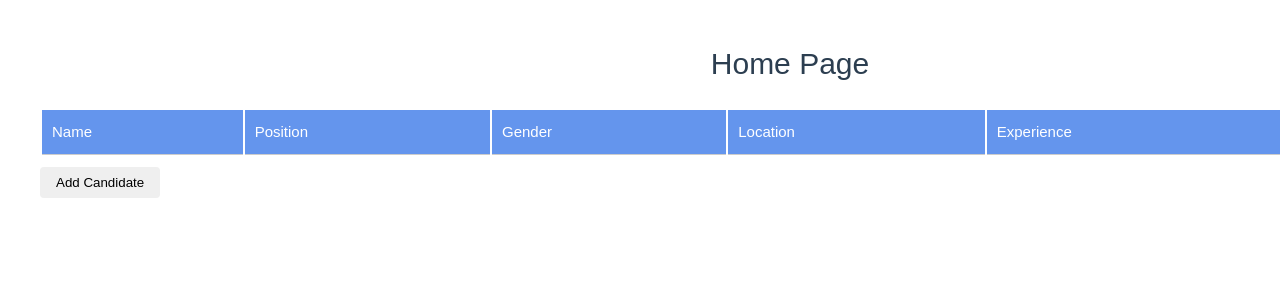
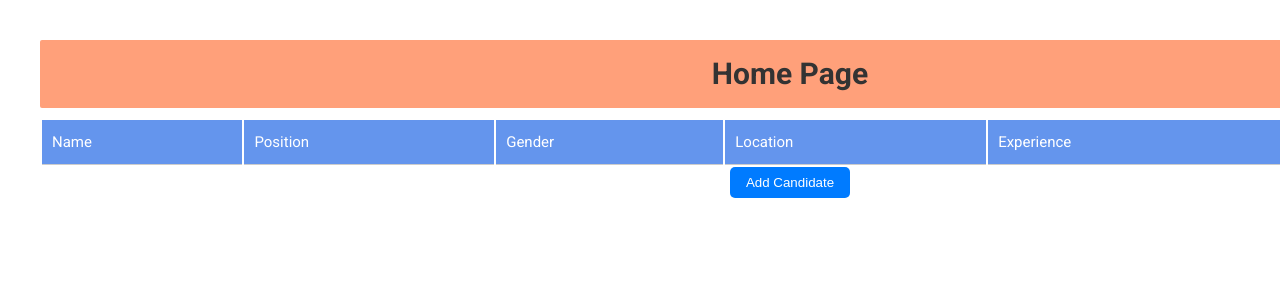
Before and after one commit to Vaishnavi-chandrabose/jobportal-.vue, a Vue app: page /homepage in a window 1280 px wide. Shown: the top 300 px of the page. Built offline with nearby package versions, Linux system fonts and the light colour scheme.

Commit message:
Modified code

```diff
--- a/src/components/AddCandidateForm.vue
+++ b/src/components/AddCandidateForm.vue
@@ -14,6 +14,9 @@
       <tr>
         <td>
           <label for="position">Select your Position:</label>
+          <div v-if="showAlert && !newCandidate.name.trim()" class="error-message">
+              Please fill candidate name.
+            </div>
         </td>
         <td>
           <select v-model="newCandidate.position" type="text" id="position" placeholder="Position" >
@@ -24,11 +27,17 @@
             <option value="Data Scientist">Data Scientist</option>
             <option value="Product Manager">Product Manager</option>
           </select>
+          <div v-if="showAlert && !newCandidate.position" class="error-message">
+              Please select a position.
+            </div>
         </td>
       </tr>
       <tr>
         <td>
           <label for="gender">Select your Gender:</label>
+          <div v-if="showAlert && !newCandidate.gender" class="error-message">
+              Please select a Gender.
+            </div>
         </td>
         <td>
           <label>
@@ -44,6 +53,9 @@
       <tr>
         <td>
           <label for="location">Enter your Location:</label>
+          <div v-if="showAlert && !newCandidate.location" class="error-message">
+              Please Enter your Location.
+            </div>
         </td>
         <td>
           <input v-model="newCandidate.location" type="text" id="location" placeholder="Location" r>
@@ -61,11 +73,6 @@
     <button type="submit">Add Candidate</button>
     <span class="close-btn" @click="closeEditCandidateModal">&times;</span>
   </form>
-
-  <div v-if="showAlert" class="alert">
-    Please fill in all required fields.
-  </div>
-
 </template>
 
 <script>
@@ -112,8 +119,8 @@ export default {
       return isNameValid && isPositionValid && isGenderValid && isLocationValid && isExperienceValid;
     },
     closeEditCandidateModal() {
-      this.showAlert = false; // Hide the alert if it's shown.
-      this.$emit('closeModal'); // Emit the 'closeModal' event to notify the parent component.
+      this.showAlert = false;
+      this.$emit('closeModal');
     },
   },
 };
@@ -131,9 +138,9 @@ export default {
   width: 80%;
   max-width: 600px;
   padding: 30px;
-  background-color: #f1f1f1; /* Light gray background color */
+  background-color: #f1f1f1;
   border-radius: 2px;
-  z-index: 9999; /* Make sure the modal appears on top of other elements */
+  z-index: 9999;
 }
 .close-btn {
   position: absolute;
@@ -141,17 +148,11 @@ export default {
   right: 10px;
   font-size: 24px;
   cursor: pointer;
-  color: #f00; /* Red color for the cross button */
-  /* You can also use other formats like "#ff0000" for red color */
+  color: #f00;
 }
-
 .close-btn:hover {
-  color: #d00; /* Darker red color on hover */
+  color: #d00;
 }
-
-
-
-
 .close-btn:hover {
   color: #333;
 }
@@ -197,4 +198,28 @@ button[type="submit"]:active,
 .button:active {
   background-color: #003f80;
 }
+.error-message {
+  position: absolute;
+  top: 100%;
+  bottom: -20px;
+  left: 0;
+  font-size: 14px;
+  color: red;
+
+.alert {
+
+  position: absolute;
+  top: 100%;
+  left: 0;
+  color: red;
+}
+#error-container {
+  position: relative;
+}
+#error-container .error-message {
+  position: absolute;
+  bottom: 0px;
+  left: 0;
+}
+}
 </style>
--- a/src/components/CandidateTable.vue
+++ b/src/components/CandidateTable.vue
@@ -20,13 +20,11 @@
           <td>{{ candidate.experience }}</td>
           <td>
             <DeleteCandidateButton @deleteCandidate="deleteCandidate(index)" />
-            <button @click="showEditModal(candidate, index)">Edit</button>
+            <button @click="showEditModal(candidate, index)">Update</button>
           </td>
         </tr>
       </tbody>
     </table>
-
-    <!-- Edit Candidate Modal -->
     <div v-if="showEditCandidateModal" class="modal">
       <div class="modal-content">
         <EditCandidate
--- a/src/components/EditCandidate.vue
+++ b/src/components/EditCandidate.vue
@@ -2,7 +2,6 @@
   <div>
     <h2>Edit Candidate</h2>
     <form @submit.prevent="updateCandidate">
-      <!-- form content -->
       <label for="name">Enter your Name:</label>
       <input v-model="candidate.name" type="text" id="name" placeholder="Name">
       <br>
--- a/src/components/HomePage.vue
+++ b/src/components/HomePage.vue
@@ -3,16 +3,12 @@
     <h1>Home Page</h1>
     <CandidateTable :candidates="candidates" @deleteCandidate="deleteCandidate" @openEditCandidateModal="openEditCandidateModal" />
     <button @click="showAddCandidateModal = true">Add Candidate</button>
-
-    <!-- Add Candidate Modal -->
     <div v-if="showAddCandidateModal" class="modal">
       <div class="modal-content">
         <h2>Add Candidate</h2>
         <AddCandidateForm @addCandidate="addCandidate" @closeModal="closeAddCandidateModal" />
       </div>
     </div>
-
-    <!-- Edit Candidate Modal -->
     <div v-if="showEditCandidateModal" class="modal">
       <div class="modal-content">
         <EditCandidate :candidateData="selectedCandidateData" :key="selectedCandidateData.id" @updateCandidate="updateCandidateRow" @closeModal="closeEditCandidateModal" />
@@ -74,6 +70,8 @@ export default {
 };
 </script>
 <style>
+@import url('https://fonts.googleapis.com/css2?family=Roboto:wght@400;700&display=swap');
+
 html, body {
   height: 100%;
   margin: 0;
@@ -89,20 +87,34 @@ height: 100vh;
 }
 
 #app {
-  width: 100%; /* Set the width to 100% to take up the full width of the viewport */
-  height: 100%; /* Set the height to 100% to take up the full height of the viewport */
+  width: 100%;
+  height: 100%;
   margin: 0;
   padding: 20px;
-  font-family: Arial, sans-serif;
+  font-family: 'Roboto', sans-serif;
+}
+button {
+  display: block;
+  margin: 0 auto;
+  background-color: #007bff;
+  color: #fff;
+  border: none;
+  border-radius: 5px;
+}
+button:hover {
+  background-color: #0056b3;
 }
 
 h1 {
   text-align: center;
-  margin-bottom: 20px;
-}
-
-button {
-  margin: 10px 0;
+  margin-bottom: 10px;
+  font-family: 'Roboto', sans-serif;
+  font-size: 30px;
+  font-weight: 700;
+  color: #333;
+  background-color: #FFA07A;
+  padding: 10px;
+  border-radius: 2px;
 }
 
 </style>
```
